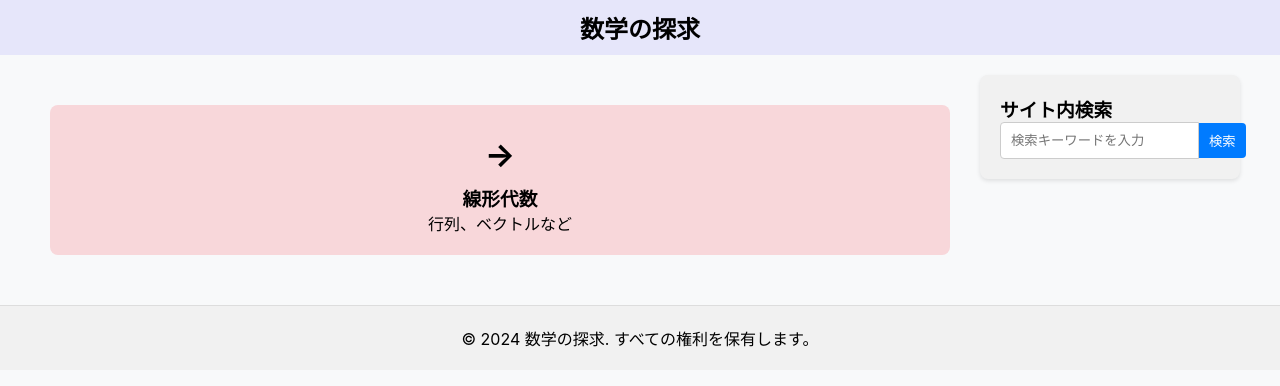
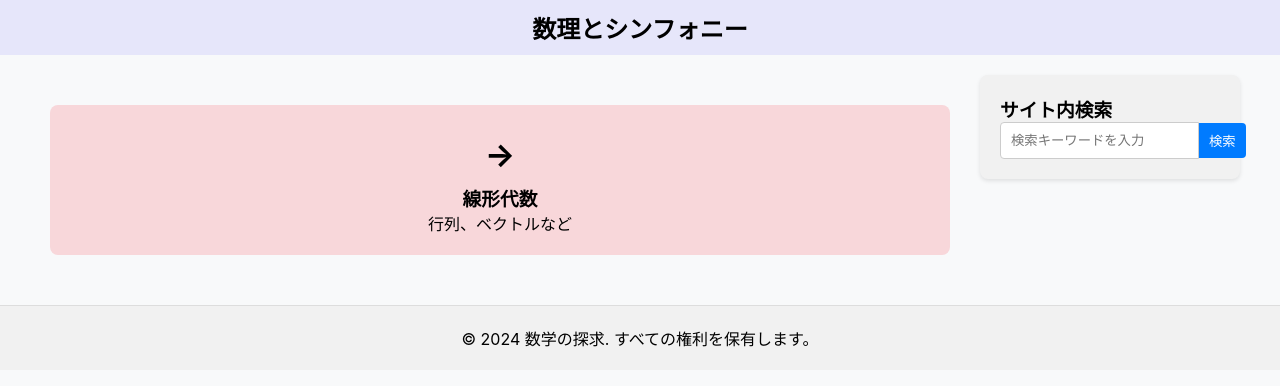
Before and after one commit to nakano0328/archive, a Next.js app: page / in a window 1280 px wide. Shown: the top 386 px of the page. Built offline with nearby package versions, Linux system fonts and the light colour scheme.

Commit message:
サイト名の変更

```diff
--- a/app/components/Header.tsx
+++ b/app/components/Header.tsx
@@ -7,7 +7,7 @@ const Header = () => {
       {/* サイトタイトルをリンクにする */}
       <h1>
         <Link href="/" style={{ textDecoration: "none", color: "inherit" }}>
-          数学の探求
+          数理とシンフォニー
         </Link>
       </h1>
     </header>
```
